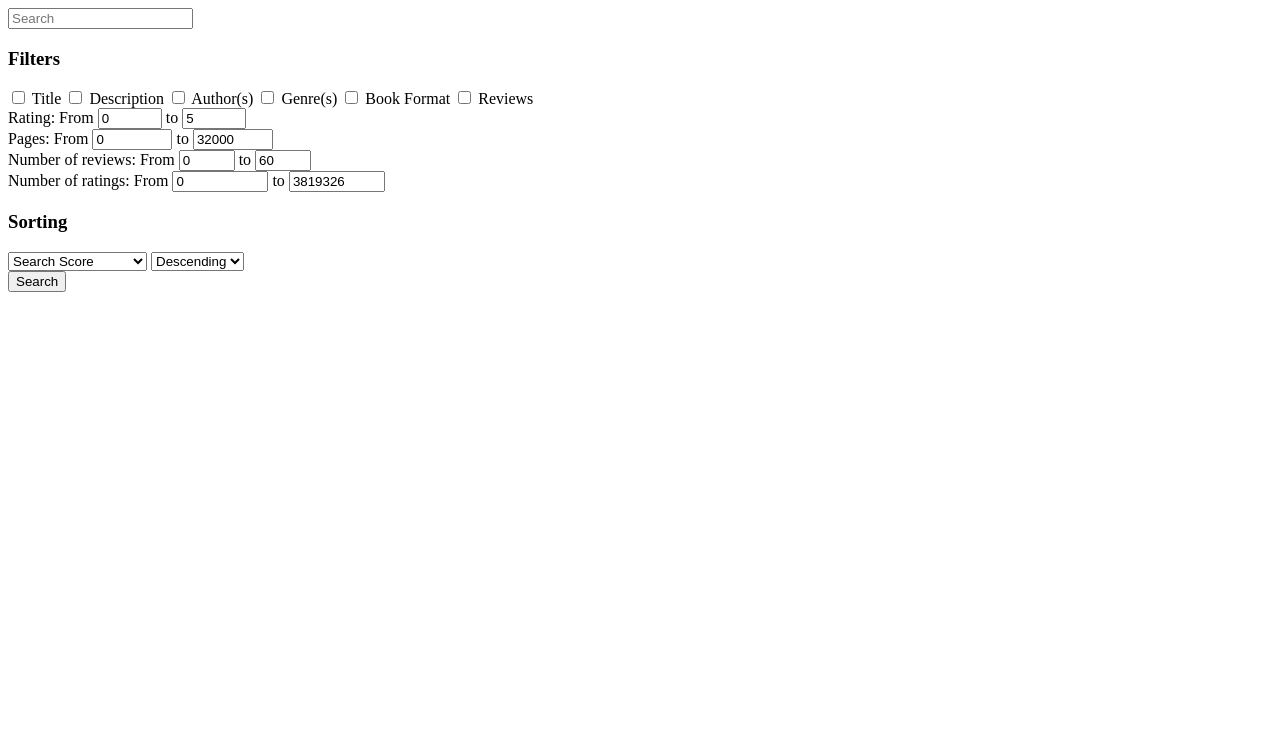
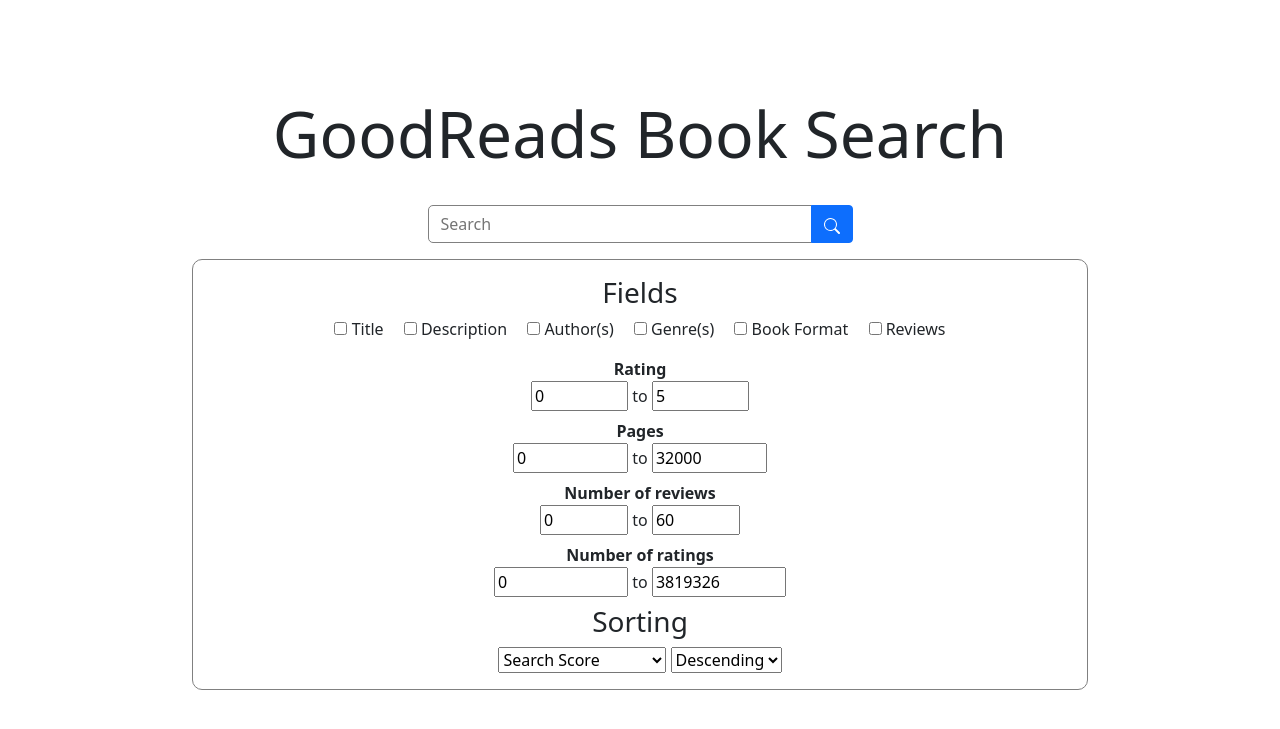
Before and after one commit to BernardoRamalho/FEUP_PRI, a Flask app: page / in a window 1280 px wide. Shown: the top 729 px of the page. Run offline with Flask 2, Linux system fonts and the light colour scheme.

Commit message:
Styled home page

```diff
--- /dev/null
+++ b/front-end-2/static/styles.css
@@ -0,0 +1,53 @@
+
+#title {
+    font-size: 4rem;
+}
+
+#pageHeader {
+    margin-top: 6em;
+    margin-bottom: 2em;
+}
+
+#search {
+    margin-left: auto;
+    border: 1px solid gray !important;
+    border-top-left-radius: 5px !important;
+    border-bottom-left-radius: 5px !important;
+    padding-left: 0.75em;
+    padding-right: 0.75em;
+    width: 30%;
+}
+
+#searchBar button.btn {
+    height: 100%;
+    padding: 1;
+    margin-right: auto;
+}
+
+#filters {
+    border: 1px solid gray;
+    border-radius: 10px;
+    width: 70%;
+    margin-left: auto;
+    margin-right: auto;
+    padding-top: 1em;
+    padding-bottom: 1em;
+    margin-bottom: 5em;
+}
+
+#searchFields {
+    margin-bottom: 1em;
+}
+
+#searchFields input{
+    margin-left: 0.5em;
+}
+
+#searchFields label {
+    margin-right: 0.5em;
+}
+
+.range {
+    margin-top: 0.5em;
+    margin-bottom: 0.5em;
+}
--- a/front-end-2/templates/index.html
+++ b/front-end-2/templates/index.html
@@ -6,12 +6,30 @@
     <meta name="viewport" content="width=device-width, initial-scale=1.0">
     <title>GoodReads Search</title>
     <script src="{{ url_for('static', filename='script.js') }}" defer></script>
+    <link href="https://cdn.jsdelivr.net/npm/bootstrap@5.0.2/dist/css/bootstrap.min.css" rel="stylesheet" integrity="sha384-EVSTQN3/azprG1Anm3QDgpJLIm9Nao0Yz1ztcQTwFspd3yD65VohhpuuCOmLASjC" crossorigin="anonymous">
+    <script src="https://cdn.jsdelivr.net/npm/bootstrap@5.0.2/dist/js/bootstrap.bundle.min.js" integrity="sha384-MrcW6ZMFYlzcLA8Nl+NtUVF0sA7MsXsP1UyJoMp4YLEuNSfAP+JcXn/tWtIaxVXM" crossorigin="anonymous"></script>
+    <link href="{{ url_for('static', filename='styles.css') }}" rel="stylesheet">
 </head>
 <body>
+    <div id="content">
+        <div id="pageHeader">
+            <h1 id="title" class="text-center">GoodReads Book Search</h1>
+        </div>
+        <div class="text-center">
             <form method="post" action="{{ url_for('search') }}">
-        <input type="text" name="search_str" placeholder="Search">
+                <div id="searchBar" class="input-group mb-3">
+                    <input type="text" name="search_str" id="search" placeholder="Search">
+                    <!--<input type="submit" value="Search">-->
+                    <button type="submit" class="btn btn-primary">
+                        <svg xmlns="http://www.w3.org/2000/svg" width="16" height="16" fill="currentColor" class="bi bi-search" viewBox="0 0 16 16">
+                            <path d="M11.742 10.344a6.5 6.5 0 1 0-1.397 1.398h-.001c.03.04.062.078.098.115l3.85 3.85a1 1 0 0 0 1.415-1.414l-3.85-3.85a1.007 1.007 0 0 0-.115-.1zM12 6.5a5.5 5.5 0 1 1-11 0 5.5 5.5 0 0 1 11 0z"/>
+                            </svg>
+                    </button>
+                </div>
+                <div id="filters">
                     <div>
-            <h3>Filters</h3>
+                        <div id="searchFields">
+                            <h3>Fields</h3>
                             <input type="checkbox" name="titleField" id="titleField">
                             <label for="titleField">Title</label>
                             <input type="checkbox" name="descField" id="descField">
@@ -24,21 +42,22 @@
                             <label for="bookformatField">Book Format</label>
                             <input type="checkbox" name="reviewsField" id="reviewsField">
                             <label for="reviewsField">Reviews</label>
-            <div>
-                Rating:
-                From <input type="number" step="0.1" min="0" max="5" name="ratingStart" id="ratingStart" value="0"> to <input type="number" min="0" max="5" step="0.1" name="ratingEnd" id="ratingEnd" value="5">
                         </div>
-            <div>
-                Pages:
-                From <input type="number" min="0" max="32000" name="pagesStart" id="pagesStart" value="0"> to <input type="number" min="0" max="32000" name="pagesEnd" id="pagesEnd" value="32000">
+                        <div class="range">
+                            <div><b>Rating</b></div>
+                            <input type="number" step="0.1" min="0" max="5" name="ratingStart" id="ratingStart" value="0"> to <input type="number" min="0" max="5" step="0.1" name="ratingEnd" id="ratingEnd" value="5">
                         </div>
-            <div>
-                Number of reviews:
-                From <input type="number" min="0" max="60" name="reviewsStart" id="reviewsStart" value="0"> to <input type="number" min="0" max="60" name="reviewsEnd" id="reviewsEnd" value="60">
+                        <div class="range">
+                            <div><b>Pages</b></div>
+                            <input type="number" min="0" max="32000" name="pagesStart" id="pagesStart" value="0"> to <input type="number" min="0" max="32000" name="pagesEnd" id="pagesEnd" value="32000">
                         </div>
-            <div>
-                Number of ratings:
-                From <input type="number" min="0" max="3819326" name="totalratingsStart" id="totalratingsStart" value="0"> to <input type="number" min="0" max="3819326" name="totalratingsEnd" id="totalratingsEnd" value="3819326">
+                        <div class="range">
+                            <div><b>Number of reviews</b></div>
+                            <input type="number" min="0" max="60" name="reviewsStart" id="reviewsStart" value="0"> to <input type="number" min="0" max="60" name="reviewsEnd" id="reviewsEnd" value="60">
+                        </div>
+                        <div class="range">
+                            <div><b>Number of ratings</b></div>
+                            <input type="number" min="0" max="3819326" name="totalratingsStart" id="totalratingsStart" value="0"> to <input type="number" min="0" max="3819326" name="totalratingsEnd" id="totalratingsEnd" value="3819326">
                         </div>
                     </div>
                     <div>
@@ -55,8 +74,10 @@
                             <option value="ASC">Ascending</option>
                         </select>
                     </div>
+                </div>
                 <input type="hidden" name="page" value="1">
-        <input type="submit" value="Search">
             </form>
+        </div>
+    </div>
 </body>
 </html>
```
Lines whose indentation alone changed are shown as unchanged.
